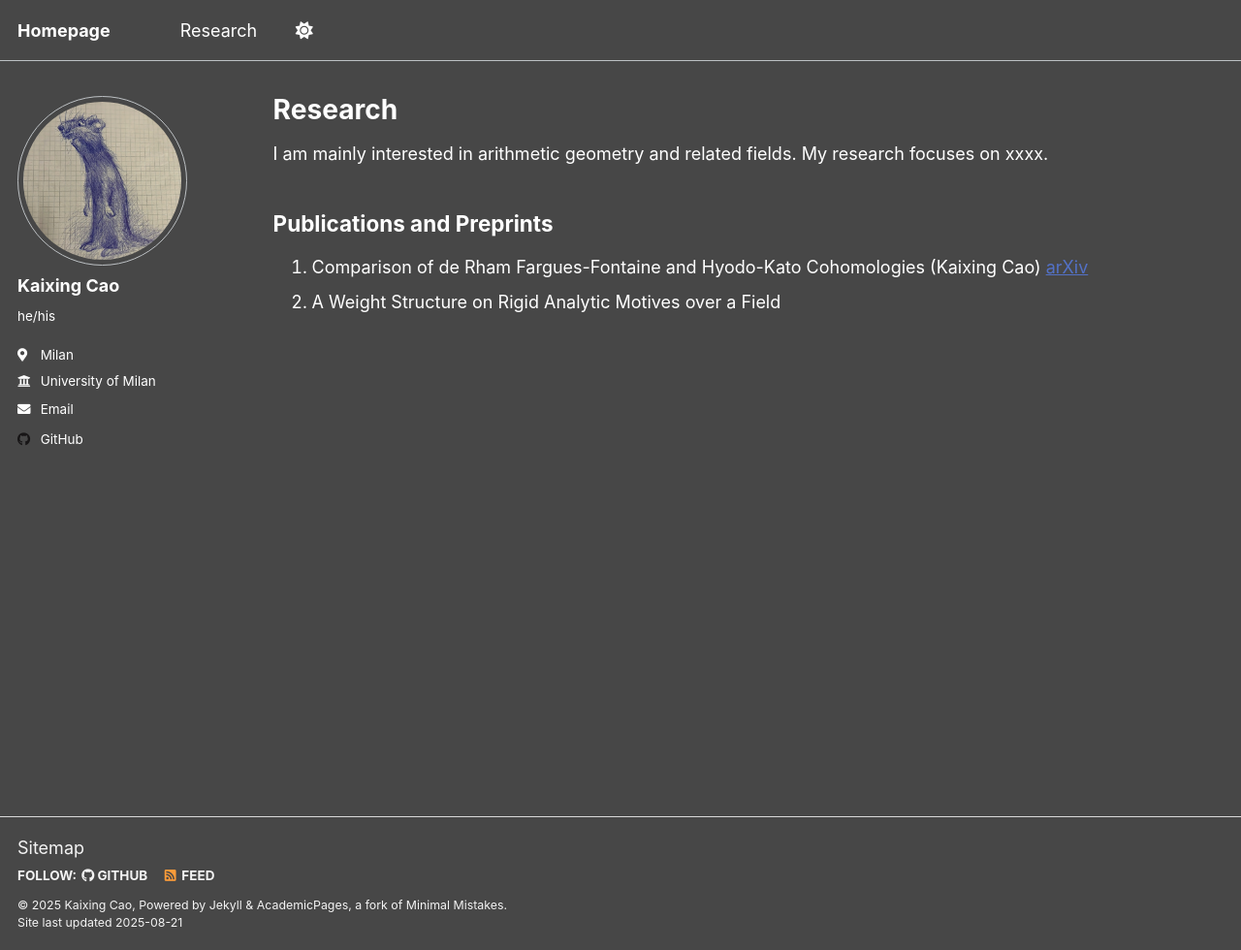
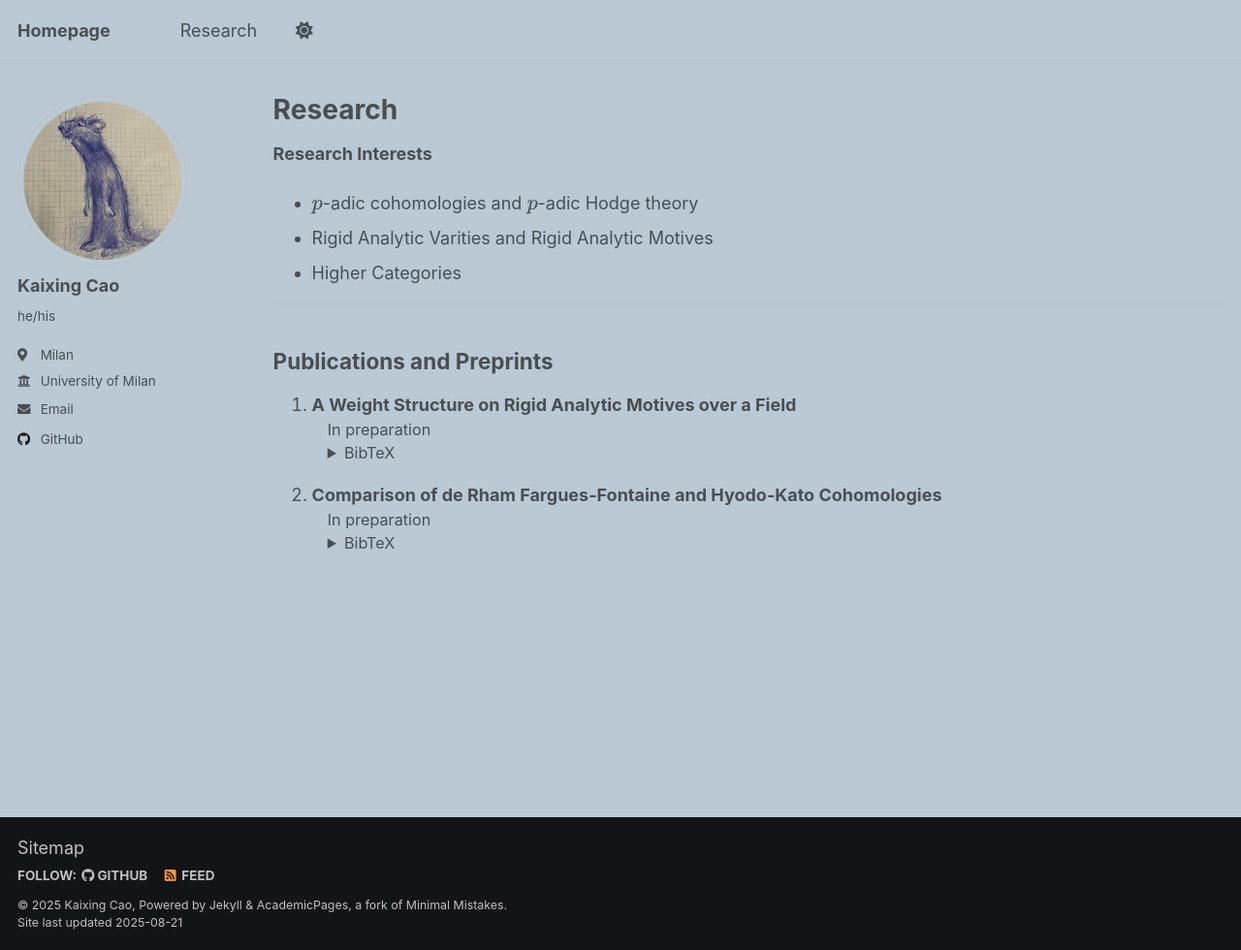
Before and after one commit to kaihsingtsao/kaihsingtsao.github.io, a Jekyll site: the page built from _pages/research.md, in a window 1280 px wide and 980 px high. Shown: the whole window at 97% size. Built offline with Jekyll 4.4.1, drawn with Linux system fonts in a browser that asks for light colours; a style sheet for code colours, icons or effects is not loaded.

Commit message:
A draft website: theme colors is underconstruction

```diff
--- a/_pages/research.md
+++ b/_pages/research.md
@@ -5,16 +5,93 @@ permalink: /research/
 author_profile: true
 ---
 
-I am mainly interested in arithmetic geometry and related fields. My research focuses on xxxx.
+**Research Interests**
 
+- \\(p\\)-adic cohomologies and \\(p\\)-adic Hodge theory
+- Rigid Analytic Varities and Rigid Analytic Motives
+- Higher Categories
+
+
+
+---
 <h2>Publications and Preprints</h2>
 <ol>
-{% assign pubs = site.publications | sort: 'date' | reverse %}
+{% assign pubs = site.publications | sort: 'year' | reverse %}
 {% for pub in pubs %}
-<li>
-  {{ pub.title }} {% if pub.authors %} ({{ pub.authors | join: ", " }}) {% endif %}
-  {% if pub.arxiv %} <a href="{{ pub.arxiv }}">arXiv</a> {% endif %}
-  {% if pub.journal %} - <em>{{ pub.journal }}</em>{% if pub.volume %}, {{ pub.volume }}{% endif %} {% endif %}
+<li style="margin-bottom: 1em;">
+  <!-- 第一行: title + authors -->
+  <div>
+    <strong>{{ pub.title }}</strong>
+    {% if pub.authors and pub.authors.size > 0 %}
+      (
+      {% for author in pub.authors %}
+        {% if author.url %}
+          <a href="{{ author.url }}">{{ author.name }}</a>{% if forloop.last == false %}, {% endif %}
+        {% else %}
+          {{ author.name }}{% if forloop.last == false %}, {% endif %}
+        {% endif %}
+      {% endfor %}
+      )
+    {% endif %}
+  </div>
+
+  <!-- 第二行: status + journal info + links -->
+  <div style="font-size: 0.9em; margin-left: 1em;">
+    {% if pub.status == "preparing" %}
+      In preparation
+    {% elsif pub.status == "preprint" %}
+     preprint {{ pub.year | year: "%Y" }}
+  {% if pub.arxiv %}
+    , <a href="{{ pub.arxiv }}">arXiv:{{ pub.arxiv | split: '/' | last }}</a>
+  {% endif %}
+    {% elsif pub.status == "to_appear" %}
+      to appear {% if pub.journal %}{{ pub.journal }}{% endif %}{% if pub.arxiv %}, <a href="{{ pub.arxiv }}">arXiv</a>{% endif %}
+    {% elsif pub.status == "published" %}
+      {% if pub.journal %}
+        <a href="{{ pub.journal_url }}">{{ pub.journal }}</a>
+        {% if pub.volume %}, {{ pub.volume }}{% endif %}
+      {% endif %}
+      {% if pub.arxiv %}, <a href="{{ pub.arxiv }}">arXiv</a>{% endif %}
+    {% endif %}
+  </div>
+
+  <!-- 第三行: bib 展开 -->
+{% if pub.bib %}
+<details style="margin-left: 1em; font-size: 0.9em;">
+  <summary style="cursor: pointer;">BibTeX</summary>
+  <div style="position: relative; border: 1px solid #ddd; border-radius: 8px; margin-top: 0.5em;">
+
+    <!-- Copy button -->
+    <button
+      type="button"
+      aria-label="Copy BibTeX"
+      onclick="(function(btn){
+        const code = btn.parentNode.querySelector('code');
+        const old = btn.innerHTML;
+        navigator.clipboard.writeText(code.innerText).then(function(){
+          btn.innerHTML = `<svg viewBox='0 0 24 24' width='16' height='16' fill='none' stroke='currentColor' stroke-width='2' stroke-linecap='round' stroke-linejoin='round' aria-hidden='true' style='display:block;'>
+            <path d='M20 6L9 17l-5-5'></path>
+          </svg><span style=&quot;margin-left:6px&quot;>Copied</span>`;
+          setTimeout(function(){ btn.innerHTML = old; }, 1400);
+        });
+      })(this)"
+      style="display:flex; align-items:center; gap:6px; position:absolute; top:6px; right:6px; font-size:0.8em; padding:0.25em 0.6em; border:1px solid #cbd5e1; border-radius:6px; background:#f8fafc; color:#0f172a; cursor:pointer;">
+      <!-- copy icon -->
+      <svg viewBox="0 0 24 24" width="16" height="16" fill="none" stroke="currentColor" stroke-width="2" stroke-linecap="round" stroke-linejoin="round" aria-hidden="true" style="display:block;">
+        <rect x="9" y="9" width="13" height="13" rx="2" ry="2"></rect>
+        <path d="M5 15H4a2 2 0 0 1-2-2V4a2 2 0 0 1 2-2h9a2 2 0 0 1 2 2v1"></path>
+      </svg>
+      <span>Copy</span>
+    </button>
+
+    <!-- BibTeX with theme highlight -->
+    <pre style="margin:0; padding:0.75em; border-radius:0 0 8px 8px; overflow-x:auto;">
+      <code>{{ pub.bib | escape }}</code>
+    </pre>
+
+  </div>
+</details>
+{% endif %}
 </li>
 {% endfor %}
 </ol>
--- a/_sass/theme/_mytheme_dark.scss
+++ b/_sass/theme/_mytheme_dark.scss
@@ -12,8 +12,9 @@ $lighter-gray               : mix(#fff, $gray, 90%);
 $background                 : #474747;
 $background-light           : mix(#fff, $background, 80%);
 $background-lighter         : mix(#fff, $background, 90%);
-$text                       : #ffffff;
-$link                       : #5371C6;
+$text                       : #e8dfdf;
+$text-lighter               : mix(#fff, $text, 80%);
+$link                       : #A6C9EC;
 $link-dark                  : mix(#000, $link, 25%);
 $link-light                 : mix(#fff, $link, 25%);
 
@@ -43,8 +44,8 @@ html[data-theme="dark"] {
     --global-footer-bg-color            : #{$background};
     --global-border-color               : #{$light-gray};
     --global-dark-border-color          : #{$background-light};
-    --global-code-background-color      : #fafafa;
-    --global-code-text-color            : #{$darker-gray};
+    --global-code-background-color      : {$background};
+    --global-code-text-color            : #{$text-lighter};
     --global-fig-caption-color          : #{$light-gray};
     --global-link-color                 : #{$link};
     --global-link-color-hover           : #{$link-dark};
--- a/_sass/theme/_mytheme_light.scss
+++ b/_sass/theme/_mytheme_light.scss
@@ -12,7 +12,8 @@ $lighter-gray               : mix(#fff, $gray, 90%);
 $background                 : #474747;
 $background-light           : mix(#fff, $background, 80%);
 $background-lighter         : mix(#fff, $background, 90%);
-$text                       : #ffffff;
+$lightbackground            : #bac9d4;
+$lightbackground-darker     : mix(#000, $lightbackground, 90%);
 $link                       : #5371C6;
 $link-dark                  : mix(#000, $link, 25%);
 $link-light                 : mix(#fff, $link, 25%);
@@ -39,19 +40,19 @@ $sidebar-screen-min-width   : 1024px;
 /* Default light mytheme for the site */
 :root {
     --global-base-color                 : #{$background};
-    --global-bg-color                   : #{$background};
-    --global-footer-bg-color            : #{$background};
-    --global-border-color               : #{$light-gray};
-    --global-dark-border-color          : #{$background-light};
-    --global-code-background-color      : #fafafa;
+    --global-bg-color                   : #{$lightbackground};
+    --global-footer-bg-color            : #{$lightbackground-darker};
+    --global-border-color               : #bdc1c4;
+    --global-dark-border-color          : #bdsc1c4;
+    --global-code-background-color      : #{$lightbackground};
     --global-code-text-color            : #{$darker-gray};
-    --global-fig-caption-color          : #{$light-gray};
+    --global-fig-caption-color          : #mix(#fff,  #{$dark-gray}, 25%);
     --global-link-color                 : #{$link};
     --global-link-color-hover           : #{$link-dark};
     --global-link-color-visited         : #{$link-light};
-    --global-masthead-link-color        : #{$text};
-    --global-masthead-link-color-hover  : #{$background-light};
-    --global-text-color                 : #{$text};
-    --global-text-color-light           : #f3f3f3;
-    --global-thead-color                : #{$background-lighter};
+    --global-masthead-link-color        : #{$dark-gray};
+    --global-masthead-link-color-hover  : mix(#000, #{$gray}, 25%);
+    --global-text-color                 : #{$dark-gray};
+    --global-text-color-light           : #{$light-gray};
+    --global-thead-color                : #{$lighter-gray};
 }
```
Also changed, not shown: _pages/about.md (+6 -4 lines), _publications/FFHK.md (+7 -2 lines), _publications/WtStr.md (+8 -8 lines), 1 other file.
